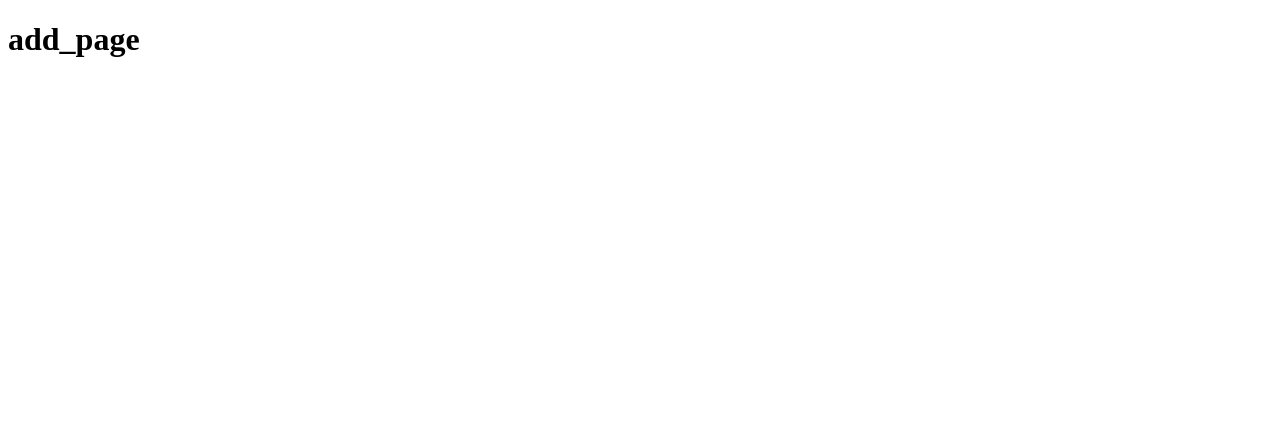
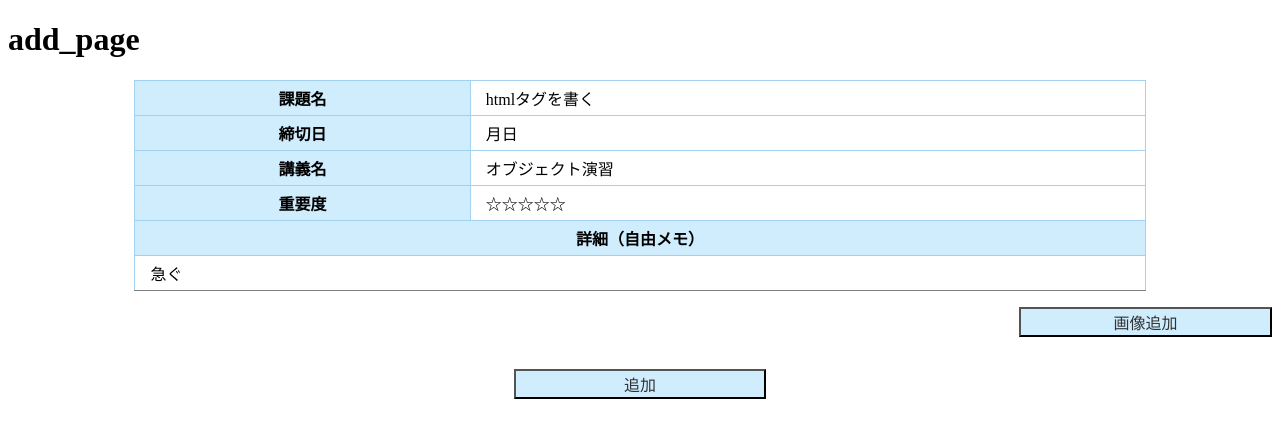
Before and after one commit to 2023AIT-OOP2-G02/Deadline_Memo_web_app, a Flask app: page /add_page in a window 1280 px wide. Before the commit the part shown is almost empty. Shown: the top 438 px of the page. Run offline with Flask 3, Linux system fonts and the light colour scheme.

Commit message:
first commit

```diff
--- a/static/css/index.css
+++ b/static/css/index.css
@@ -6,3 +6,28 @@
 #header_title {
     margin-left: 50px;
 }
+
+table{
+    font-size: 1rem;
+    border-collapse: collapse;
+    width: 80%;
+}
+
+th, td{
+    padding: 5px 15px;
+    border: 1px solid #a5d1f1;
+}
+
+th{
+    text-align: center;
+    background-color: #d0edfd;
+}
+
+button{
+    font: inherit;
+    font-size: 1rem;
+    width: 20%;
+    margin: 1rem 0;
+    background-color: #d0edfd;
+    color: #333;
+}
--- a/templates/add_page.html
+++ b/templates/add_page.html
@@ -4,6 +4,7 @@
 <head>
     <meta charset="UTF-8">
     <meta name="viewport" content="width=device-width, initial-scale=1.0">
+    <link rel="stylesheet" href="index.css">
     <title>add_page</title>
 </head>
 
@@ -11,7 +12,41 @@
     <header>
         <h1>add_page</h1>
     </header>
+    <table border="1" align="center">
+        <tr>
+            <th>課題名</th>
+            <td>htmlタグを書く</td>
+        </tr>
 
+        <tr>
+            <th>締切日</th>
+            <td>月日</td>
+        </tr>
+
+        <tr>
+            <th>講義名</th>
+            <td>オブジェクト演習</td>
+        </tr>
+
+        <tr>
+            <th>重要度</th>
+            <td>☆☆☆☆☆</td>
+        </tr>
+
+        <tr>
+            <th colspan="2">詳細（自由メモ）</th>
+        </tr>
+            <td colspan="2">急ぐ</td>
+        <tr>
+
+        </tr>
+    </table>
+    <div align="right">
+        <button type="submit">画像追加</button>
+    </div>
+    <div align="center">
+        <button type="submit">追加</button>
+    </div>
 </body>
 
 </html>
```
